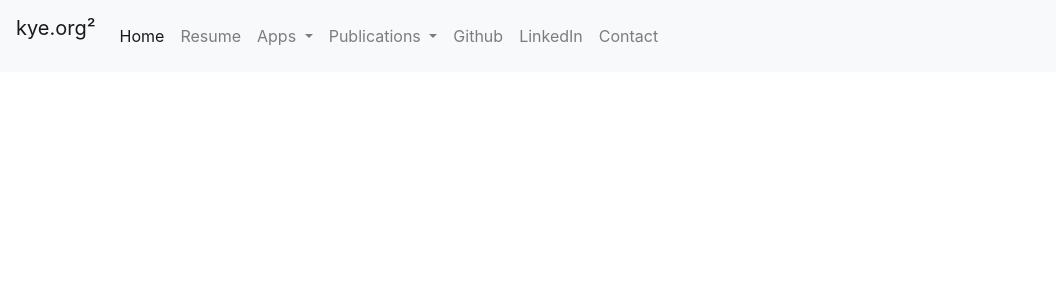
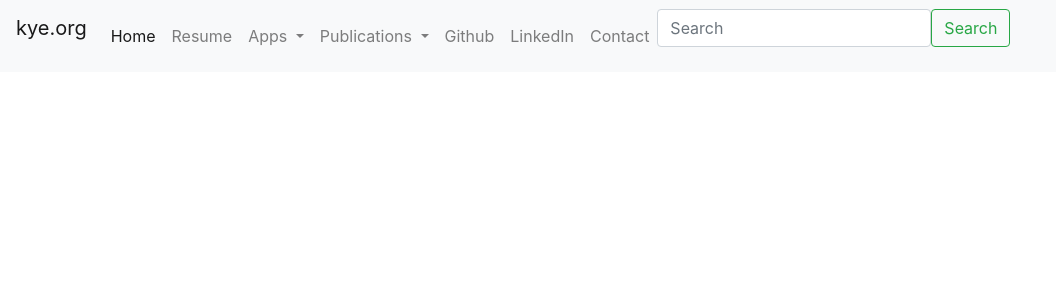
Before and after one commit to kyevsg/kyewebsite, a Flask app: template templates/base.html in a window 1280 px wide. Shown: the top 300 px of the page, without its empty margins (0-1056 px from the left). Run offline with Flask 3, Linux system fonts and the light colour scheme; the template is opened without the code that fills it, so the values that code supplies are empty; some libraries are stand-ins or nearby versions.

Commit message:
updating

```diff
--- /dev/null
+++ b/requirements.txt
@@ -0,0 +1 @@
+flask
--- a/templates/base.html
+++ b/templates/base.html
@@ -9,7 +9,7 @@
 </style>
 <body>
     <nav class="navbar navbar-expand-lg navbar-light bg-light">
-        <a class="navbar-brand" href="#"><p>kye.org&#178;</p></a>
+        <a class="navbar-brand" href="#"><p>kye.org</p></a>
         <button class="navbar-toggler" type="button" data-toggle="collapse" data-target="#navbarNav" aria-controls="navbarNav" aria-expanded="false" aria-label="Toggle navigation">
 	        <span class="navbar-toggler-icon"></span>
 	    </button>
@@ -49,6 +49,10 @@
 		            <a class="nav-link" href="#contact">Contact</a>
 		        </li>
 	        </ul>
+            <form class="d-flex">
+                <input class="form-control me-2" type="search" placeholder="Search" aria-label="Search">
+                <button class="btn btn-outline-success" type="submit">Search</button>
+            </form>
         </div>
     </nav>
     {% block content %}
```
Also changed, not shown: templates/index.html (+7 -0 lines). Lines whose indentation alone changed are shown as unchanged.
